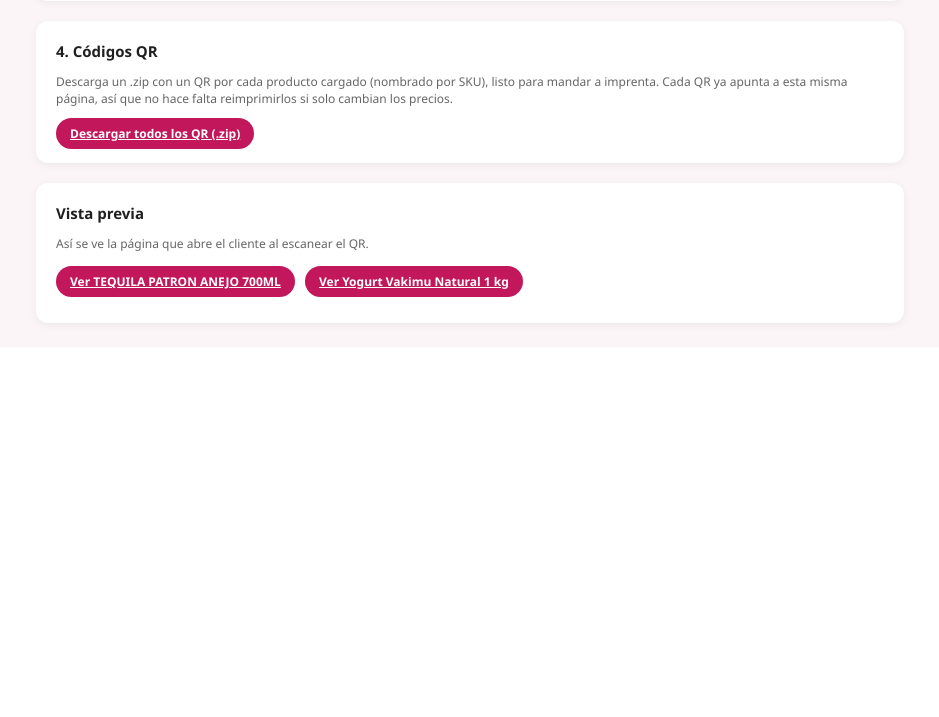
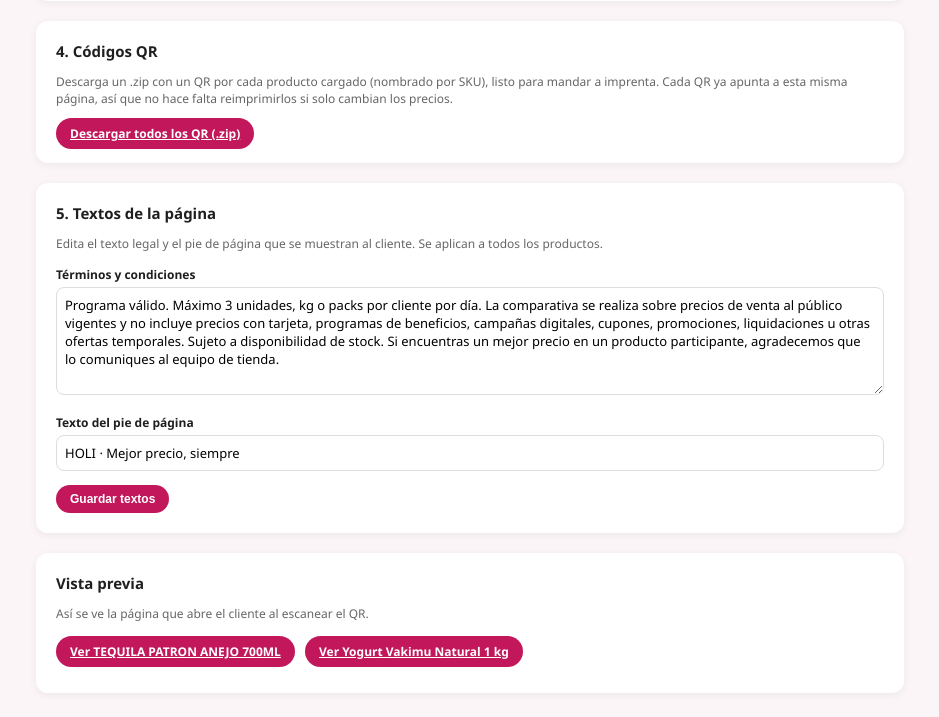
Before and after one commit to vtorresholi/BESTPRICE, a FastAPI app: page /admin in a window 1280 px wide. Shown: the part 840-1557 px from the top of the page, without its empty margins (170-1109 px from the left). Before the commit the page ends 1169 px from the top, so only its background shows below. Run offline with FastAPI, Linux system fonts and the light colour scheme; the visitor is signed in with stand-in values (Sample User, id 1).

Commit message:
Agregar hora a la fecha de actualización y hacer editables términos y pie de página
Co-Authored-By: Claude Sonnet 5 <noreply@anthropic.com>

```diff
--- a/backend/main.py
+++ b/backend/main.py
@@ -42,6 +42,17 @@ MESES_ES = [
     "julio", "agosto", "septiembre", "octubre", "noviembre", "diciembre",
 ]
 RE_TIENDA = re.compile(r"^Tienda (\d+)$")
+
+TERMINOS_DEFAULT = (
+    "Programa válido. Máximo 3 unidades, kg o packs por cliente por día. "
+    "La comparativa se realiza sobre precios de venta al público vigentes y "
+    "no incluye precios con tarjeta, programas de beneficios, campañas "
+    "digitales, cupones, promociones, liquidaciones u otras ofertas "
+    "temporales. Sujeto a disponibilidad de stock. Si encuentras un mejor "
+    "precio en un producto participante, agradecemos que lo comuniques al "
+    "equipo de tienda."
+)
+FOOTER_DEFAULT = "HOLI · Mejor precio, siempre"
 
 app = FastAPI(title="Best Price - Panel de Pricing")
 app.add_middleware(SessionMiddleware, secret_key=SECRET_KEY)
@@ -95,10 +106,14 @@ def logout(request: Request):
 # ---------------------------------------------------------------------------
 
 def cargar_data():
+    import json
     if not DATA_JSON_PATH.exists():
-        return {"fecha_comparativa": "", "productos": []}
-    import json
-    return json.loads(DATA_JSON_PATH.read_text(encoding="utf-8"))
+        data = {"fecha_comparativa": "", "productos": []}
+    else:
+        data = json.loads(DATA_JSON_PATH.read_text(encoding="utf-8"))
+    data.setdefault("terminos", TERMINOS_DEFAULT)
+    data.setdefault("footer", FOOTER_DEFAULT)
+    return data
 
 
 def guardar_data(data):
@@ -110,7 +125,12 @@ def fmt_fecha(valor):
     if valor in (None, ""):
         return None
     if isinstance(valor, datetime):
-        return f"{MESES_ES[valor.month - 1].capitalize()} {valor.day}, {valor.year}"
+        hora_12 = valor.hour % 12 or 12
+        periodo = "a.m." if valor.hour < 12 else "p.m."
+        return (
+            f"{MESES_ES[valor.month - 1].capitalize()} {valor.day}, {valor.year}"
+            f" - {hora_12}:{valor.minute:02d} {periodo}"
+        )
     return str(valor).strip()
 
 
@@ -208,7 +228,12 @@ async def admin_subir_excel(request: Request, archivo: UploadFile = File(...), _
         fecha_general, productos_nuevos = parsear_excel(contenido)
         data_anterior = cargar_data()
         productos_nuevos = fusionar_imagenes(productos_nuevos, data_anterior)
-        guardar_data({"fecha_comparativa": fecha_general, "productos": productos_nuevos})
+        guardar_data({
+            "fecha_comparativa": fecha_general,
+            "productos": productos_nuevos,
+            "terminos": data_anterior.get("terminos", TERMINOS_DEFAULT),
+            "footer": data_anterior.get("footer", FOOTER_DEFAULT),
+        })
         msg = quote(f"Excel cargado: {len(productos_nuevos)} producto(s) actualizados.")
         return RedirectResponse(f"/admin?msg={msg}", status_code=303)
     except Exception as exc:
@@ -290,6 +315,20 @@ async def admin_subir_logo(request: Request, archivo: UploadFile = File(...), _=
     return RedirectResponse(f"/admin?msg={quote('Logo de Holi actualizado.')}", status_code=303)
 
 
+@app.post("/admin/textos")
+async def admin_guardar_textos(
+    request: Request,
+    terminos: str = Form(...),
+    footer: str = Form(...),
+    _=Depends(require_login),
+):
+    data = cargar_data()
+    data["terminos"] = terminos.strip() or TERMINOS_DEFAULT
+    data["footer"] = footer.strip() or FOOTER_DEFAULT
+    guardar_data(data)
+    return RedirectResponse(f"/admin?msg={quote('Textos actualizados.')}", status_code=303)
+
+
 @app.get("/admin/qr.zip")
 def admin_descargar_qr(request: Request, _=Depends(require_login)):
     """Genera un QR por cada producto (apuntando a este mismo sitio) y los
--- a/backend/static/data/data.json
+++ b/backend/static/data/data.json
@@ -1,5 +1,5 @@
 {
-  "fecha_comparativa": "Julio 7, 2026",
+  "fecha_comparativa": "Julio 8, 2026 - 12:56 p.m.",
   "productos": [
     {
       "sku": "721733005901",
--- a/backend/templates/admin.html
+++ b/backend/templates/admin.html
@@ -134,6 +134,20 @@
     </div>
 
     <div class="panel">
+      <h2>5. Textos de la página</h2>
+      <p class="hint">Edita el texto legal y el pie de página que se muestran al cliente. Se aplican a todos los productos.</p>
+      <form action="/admin/textos" method="post">
+        <label style="display:block;font-size:12px;font-weight:700;margin-bottom:4px;">Términos y condiciones</label>
+        <textarea name="terminos" rows="5" style="width:100%;font-family:inherit;font-size:13px;padding:8px;border:1px solid #ddd;border-radius:8px;box-sizing:border-box;margin-bottom:14px;">{{ data.terminos }}</textarea>
+
+        <label style="display:block;font-size:12px;font-weight:700;margin-bottom:4px;">Texto del pie de página</label>
+        <input type="text" name="footer" value="{{ data.footer }}" style="width:100%;font-family:inherit;font-size:13px;padding:8px;border:1px solid #ddd;border-radius:8px;box-sizing:border-box;margin-bottom:14px;">
+
+        <button type="submit">Guardar textos</button>
+      </form>
+    </div>
+
+    <div class="panel">
       <h2>Vista previa</h2>
       <p class="hint">Así se ve la página que abre el cliente al escanear el QR.</p>
       {% for producto in data.productos %}
--- a/data/data.json
+++ b/data/data.json
@@ -1,5 +1,5 @@
 {
-  "fecha_comparativa": "Julio 7, 2026",
+  "fecha_comparativa": "Julio 8, 2026 - 12:56 p.m.",
   "productos": [
     {
       "sku": "721733005901",
```
Also changed, not shown: backend/static/comparativa.html (+8 -2 lines), comparativa.html (+8 -2 lines), scripts/generar_datos.py (+6 -1 lines).
